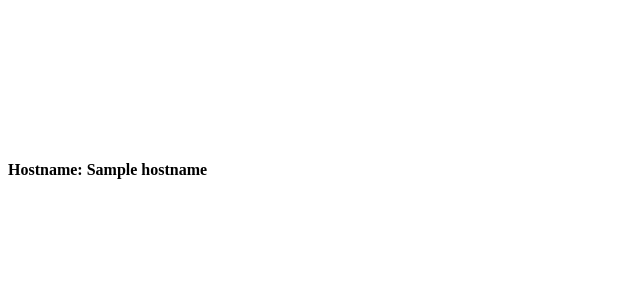
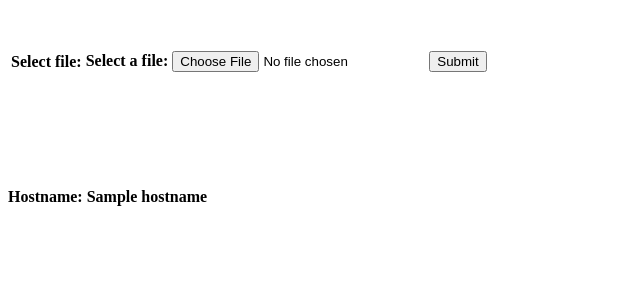
Before and after one commit to KhangTGR/exam, a Flask app: template app/templates/index.html in a window 1280 px wide. Shown: the top 300 px of the page, without its empty margins (0-640 px from the left). Run offline with Flask 2, Linux system fonts and the light colour scheme; the template is opened without the code that fills it: most values are stand-ins (such as "Sample title", 1, 10 or a date in 2020); lists and menus that the app fills with data are empty.

Commit message:
almost finish python

```diff
--- a/app/main.py
+++ b/app/main.py
@@ -1,49 +1,78 @@
+from pathlib import Path
+
 from flask import Flask
-from flask import render_template
+from flask import flash, request, redirect, url_for, render_template
 
-# Import missing libraries here
-# ...
+from werkzeug.utils import secure_filename
+from datetime import datetime
+import re
 
 import os
 hostname = os.uname()[1]
+# hostname = 'Khang'
+
+ALLOWED_EXTENSIONS = {'csv'}
+MY_SECRET_KEY = 'khangdepzai'
+UPLOAD_FOLDER = '/app/uploaded/'
 
 app = Flask(__name__)
 
-# Suggestion:
-# Upload file: https://www.youtube.com/watch?v=GeiUTkSAJPs
+app.config['SECRET_KEY'] = MY_SECRET_KEY
+app.config['UPLOAD_FOLDER'] = UPLOAD_FOLDER
 
 
-# Write code for class/functions if need
-# ...
+def allowed_file(file_name):
+    return '.' in file_name and \
+           file_name.rsplit('.', 1)[1].lower() in ALLOWED_EXTENSIONS
 
 
 @app.route('/', methods=['GET'])
 def home():
-    # Your code is here #
-    # ...
-    # Your code is here #
     return render_template('index.html', hostname=hostname)
 
 
 @app.route('/upload', methods=['POST'])
 def upload():
-    # Your code is here #
-    # ...
-    # Your code is here #
-    return ""
+    if request.method == 'POST':
+        # check if the post request has the file part
+        if 'myfile' not in request.files:
+            flash('No file part')
+            return redirect(request.url)
+        file = request.files['myfile']
+        # If the user does not select a file, the browser submits an
+        # empty file without a filename.
+        if file.filename == '':
+            flash('No selected file')
+            return redirect(request.url)
+        if file and allowed_file(file.filename):
+            global filename
+            filename = str(datetime.utcnow().strftime("%Y-%m-%d-%H-%M-%S.csv"))
+            file.save(os.path.join(app.config['UPLOAD_FOLDER'], secure_filename(filename)))
+
+            return redirect(url_for('result'))
+
+    return ''
 
 
 @app.route('/result', methods=['GET'])
 def result():
-    uploaded_file = "uploaded-file"
-    content = ""
+    uploaded_file = filename
+    file_dir = 'uploaded/' + uploaded_file
+    path = Path(file_dir)
+    path.parent.mkdir(parents=True, exist_ok=True)
 
-    # Your code is here #
-    # ...
-    # Your code is here #
+    content = []
+
+    file_open = open(path, "r", encoding='utf-8')
+
+    file_content = file_open.readlines()[1:]
+    for line in file_content:
+        refined_line = re.sub('[^0-9,]+', '', line)
+        content_mini = refined_line.split(',')
+        content.append(content_mini)
 
     return render_template('result.html', hostname=hostname, uploaded_file=uploaded_file, content=content)
 
 
 if __name__ == '__main__':
-  app.run(debug=True)
+    app.run(debug=True)
--- a/app/templates/index.html
+++ b/app/templates/index.html
@@ -5,7 +5,16 @@
   <body>
     <div style="padding: 40px 0 40px 0">
       <form enctype="multipart/form-data" action="/upload" method="POST">
-        <!-- Your code is here -->
+          <table>
+            <tr>
+              <th>Select file:</th>
+              <th>
+                <label for="myfile">Select a file:</label>
+                <input type="file" id="myfile" name="myfile">
+              </th>
+              <th><input type="submit" placeholder="Upload File"></th>
+            </tr>
+          </table>
       </form>
     </div>
     <br /><br />
--- a/app/templates/result.html
+++ b/app/templates/result.html
@@ -14,7 +14,11 @@
             <th>Apples</th>
             <th>Bananas</th>
           </tr>
-          <!-- Code to render is here -->
+            {% for mini_content in content %}
+            <tr>{% for mini in mini_content %}
+            <td>{{ mini }}</td>
+            {% endfor %}</tr>
+            {% endfor %}
         </table>
       </div>
     </div>
```
